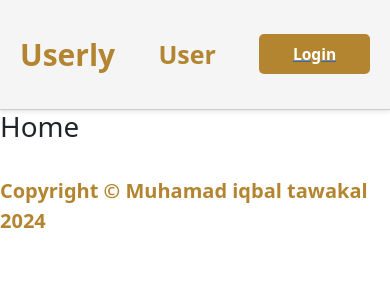
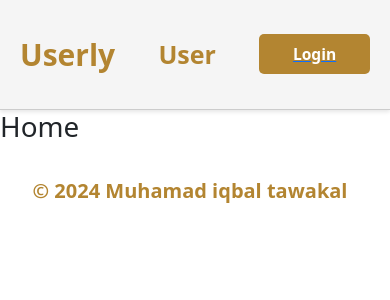
Before and after one commit to Iqbaltawakal05/Miniproject-react, a React (Vite) app: page / in a window 390 px wide. Shown: the top 300 px of the page. Built offline with nearby package versions, Linux system fonts and the light colour scheme.

Commit message:
Add responsive css in footer

```diff
--- a/src/Css/Style.css
+++ b/src/Components/Footer/Footer.css
@@ -2,14 +2,22 @@
     display: flex;
     flex-direction: row;
     justify-content: center;
-    gap: 5%;
+    gap: 1%;
     padding-top: 3vh;
+    margin-bottom: 10px;
 }
 
 .footer p {
+    padding-right: 10px;
     color: #b38531;
     font-weight: bold;
     text-decoration: none;
     font-size: 20px;
+}
 
+.footer a {
+    text-decoration: none;
+    color: #b38531;
+    font-weight: bold;
+    font-size: 20px;
 }
--- a/src/Components/Footer.jsx
+++ b/src/Components/Footer/Footer.jsx
@@ -1,8 +1,8 @@
-import "../Css/Style.css"
+import "./Footer.css"
 function Footer () {
     return (
         <div className="footer">
-            <p>Copyright &copy; Muhamad iqbal tawakal 2024</p>
+            <p>&copy; 2024 Muhamad iqbal tawakal</p>
         </div>
     )
 }
--- a/src/Components/Layout.jsx
+++ b/src/Components/Layout.jsx
@@ -1,6 +1,6 @@
 import React from "react";
 import Navbar from "./Navbar/Navbar";
-import Footer from "./Footer";
+import Footer from "./Footer/Footer";
 
 const Layout = ({ children }) => {
   return (
```
